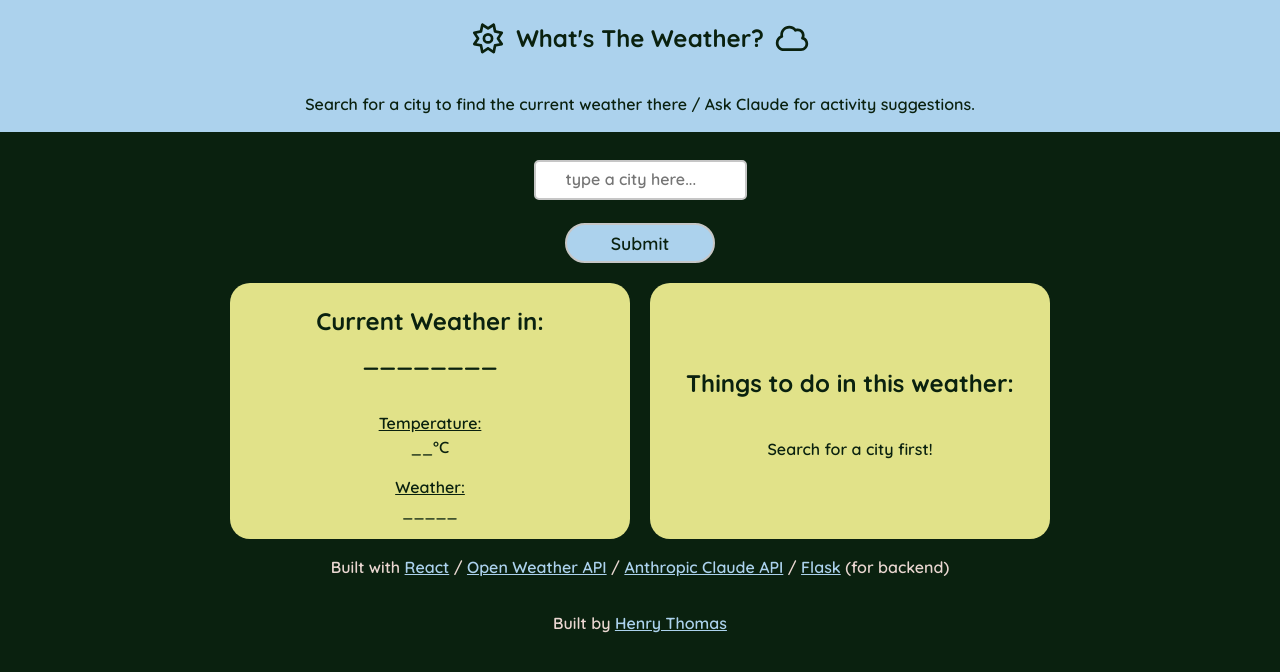
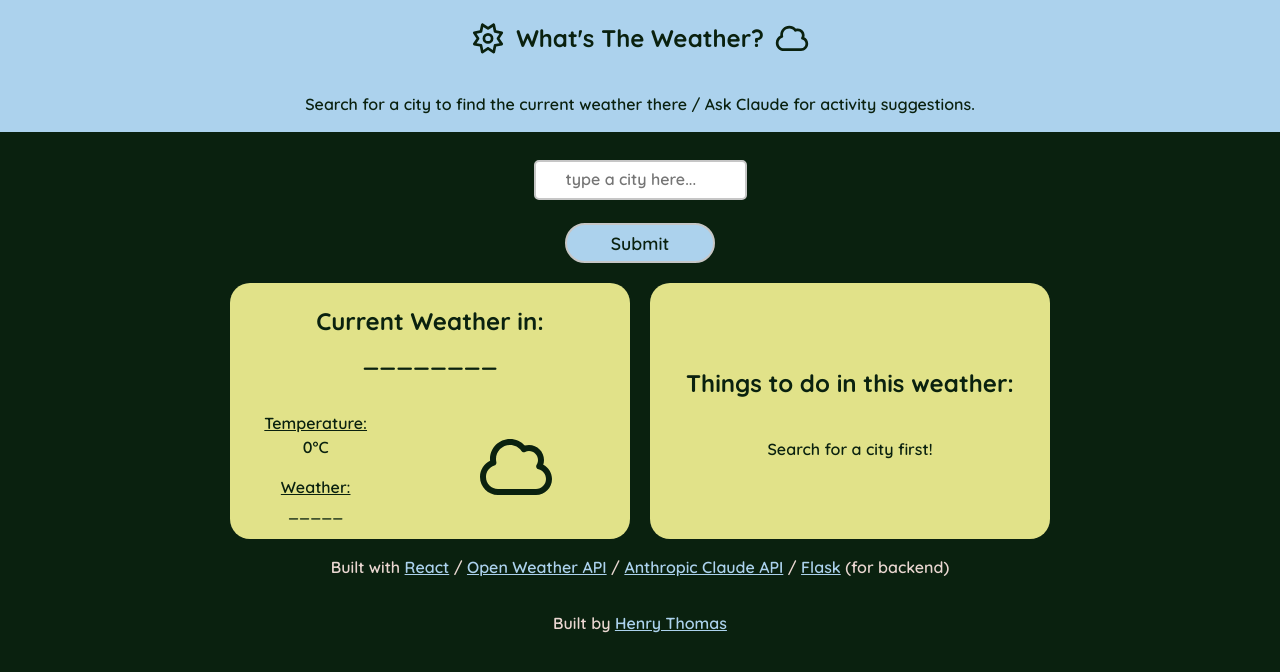
Before and after one commit to HenzaT/react-weather-app, a React (Vite) app: page / in a window 1280 px wide. Shown: the top 672 px of the page. Built offline with nearby package versions, Linux system fonts and the light colour scheme.

Commit message:
fixed type errors

```diff
--- a/src/App.tsx
+++ b/src/App.tsx
@@ -9,7 +9,7 @@ import parse from 'html-react-parser';
 import './App.css'
 
 function App() {
-  const [formData, setFormData] = useState<{ city?: string }>({ city: "" })
+  const [formData, setFormData] = useState<{ city: string }>({ city: "" })
   const [errors, setErrors] = useState<{ city?: string }>({})
 
   const [cities, setCities] = useState<{ temperature?: number; description?: string }>({})
@@ -51,6 +51,12 @@ function App() {
     setFormData((prevFormData) => ({ ...prevFormData, [name]: value }))
   }
 
+  interface WeatherData {
+    temperature: number
+    description: string
+  }
+
+
   // submit form and POST request to Flask
   function handleSubmit(event: React.FormEvent<HTMLFormElement>): void {
     event.preventDefault()
@@ -66,7 +72,7 @@ function App() {
           body: JSON.stringify({ city: specificCity })
         })
         .then(res => res.json())
-        .then(data => setCities(data))
+        .then((data: WeatherData) => setCities(data))
         .catch(error => console.error('Error fetching weather:', error))
         console.log('Form submitted successfully!');
     } else {
@@ -75,8 +81,8 @@ function App() {
   }
 
   // validate form input
-  function validateForm(data: { city?: string }): { city?: string } {
-    const errors = {}
+  function validateForm(data: { city: string }): { city?: string } {
+    const errors: { city?: string } = {}
 
     if (!data.city.trim()) {
       errors.city = 'a city is required'
@@ -85,6 +91,10 @@ function App() {
     }
 
     return errors
+  }
+
+  interface ClaudeData {
+    suggestion: string
   }
 
   // button event listener and POST request to Flask
@@ -101,7 +111,7 @@ function App() {
       body: JSON.stringify({ weather: cities.description, city: specificCity })
     })
     .then(res => res.json())
-    .then(data => {
+    .then((data: ClaudeData) => {
       setAiResponse(data)
     })
     .catch(error => {
@@ -163,9 +173,9 @@ function App() {
           <div className="top-cards">
             <Card
               city={specificCity ? capitalizedCity : "________"}
-              temperature={cities.temperature ?? "__"}
+              temperature={cities.temperature ?? 0}
               description={cities.description ?? "_____"}
-              icon={specificCity && conditionalWeatherIcon()}
+              icon={conditionalWeatherIcon() ?? faCloud}
             />
             <div className="claude-card">
               <h2>Things to do in this weather:</h2>
--- a/src/Components/Card/Card.tsx
+++ b/src/Components/Card/Card.tsx
@@ -14,7 +14,7 @@ function Card(props: weatherProps) {
       <h2>Current Weather in: <br />{props.city}</h2>
       <div className="card-content">
         <div className="weather-info">
-          <p><span className="sub-title">Temperature:</span> <br />{props.temperature}°C</p>
+          <p><span className="sub-title">Temperature:</span> <br />{props.city ? props.temperature : "__"}°C</p>
           <p><span className="sub-title">Weather:</span> <br />{props.description}</p>
         </div>
         {props.description && <FontAwesomeIcon icon={props.icon} className="weather-icon" />}
```
